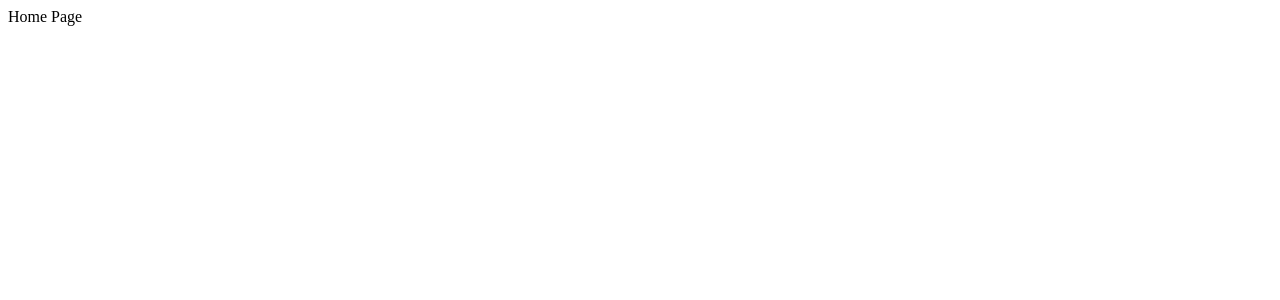
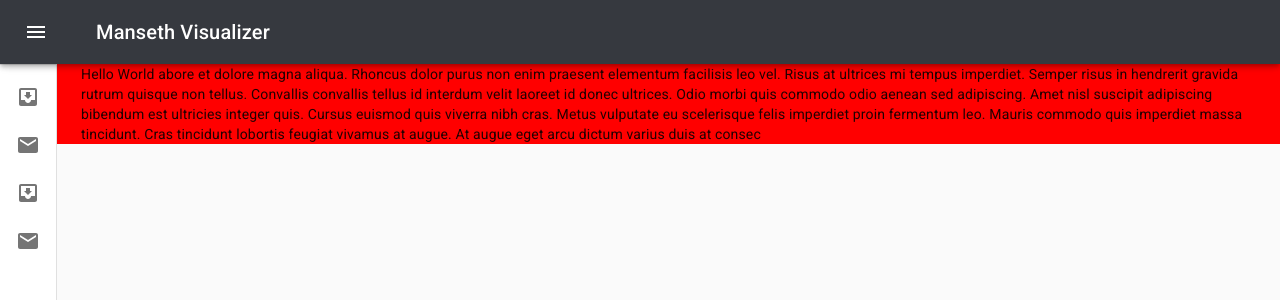
Before and after one commit to ChaseManseth/Manseth-Visualizer2, a React (Create React App) app in the folder client/: page / in a window 1280 px wide. Shown: the top 300 px of the page. Built offline with nearby package versions, Linux system fonts and the light colour scheme.

Commit message:
Started working on the NavBar

```diff
--- a/client/package.json
+++ b/client/package.json
@@ -4,6 +4,7 @@
   "private": true,
   "dependencies": {
     "@material-ui/core": "^4.9.1",
+    "@material-ui/icons": "^4.9.1",
     "@testing-library/jest-dom": "^4.2.4",
     "@testing-library/react": "^9.4.0",
     "@testing-library/user-event": "^7.2.1",
--- a/client/public/index.html
+++ b/client/public/index.html
@@ -7,7 +7,7 @@
     <meta name="theme-color" content="#000000" />
     <meta
       name="description"
-      content="Web site created using create-react-app"
+      content="Manseth Visualizer 2.0"
     />
     <link rel="apple-touch-icon" href="%PUBLIC_URL%/logo192.png" />
     <!--
@@ -24,6 +24,13 @@
       work correctly both with client-side routing and a non-root public URL.
       Learn how to configure a non-root public URL by running `npm run build`.
     -->
+
+    <!-- Font Awesome Import -->
+    <script src="https://kit.fontawesome.com/7dd345925f.js" crossorigin="anonymous"></script>
+
+    <!-- Roboto Font -->
+    <link rel="stylesheet" href="https://fonts.googleapis.com/css?family=Roboto:300,400,500,700&display=swap" />
+
     <title>React App</title>
   </head>
   <body>
--- a/client/src/App.js
+++ b/client/src/App.js
@@ -1,8 +1,11 @@
 // Created By Chase Manseth
 import React, { Component } from 'react';
 import axios from 'axios';
-import { Switch, Route, HashRouter } from 'react-router-dom';
+import { Switch, Route } from 'react-router-dom';
 import Test from './pages/test.js';
+
+// Page Imports
+import Home from './pages/home/home.js';
 
 // This is the main element that gets rendered for the entire web application
 class App extends Component {
@@ -13,7 +16,7 @@
     render() {
         return(
             <div>
-
+                {/* All Routes from / */}
                 <Switch>
                     <Route path="/login">
                         <div>
@@ -26,9 +29,7 @@
                         </div>
                     </Route>
                     <Route path="/">
-                        <div>
-                            Home Page
-                        </div>
+                        <Home/>
                     </Route>
             </Switch>
             </div>
--- /dev/null
+++ b/client/src/components/navbar/guestNavBar.js
@@ -0,0 +1,157 @@
+import React from 'react';
+import clsx from 'clsx';
+import { makeStyles, useTheme } from '@material-ui/core/styles';
+import { Drawer, AppBar, Toolbar, List } from '@material-ui/core';
+import CssBaseline from '@material-ui/core/CssBaseline';
+import Typography from '@material-ui/core/Typography';
+import Divider from '@material-ui/core/Divider';
+import IconButton from '@material-ui/core/IconButton';
+import MenuIcon from '@material-ui/icons/Menu';
+import ChevronLeftIcon from '@material-ui/icons/ChevronLeft';
+import ChevronRightIcon from '@material-ui/icons/ChevronRight';
+import ListItem from '@material-ui/core/ListItem';
+import ListItemIcon from '@material-ui/core/ListItemIcon';
+import ListItemText from '@material-ui/core/ListItemText';
+import InboxIcon from '@material-ui/icons/MoveToInbox';
+import MailIcon from '@material-ui/icons/Mail';
+
+const drawerWidth = 240;
+
+const useStyles = makeStyles(theme => ({
+  root: {
+    display: 'flex',
+  },
+  appBar: {
+    zIndex: theme.zIndex.drawer + 1,
+    transition: theme.transitions.create(['width', 'margin'], {
+      easing: theme.transitions.easing.sharp,
+      duration: theme.transitions.duration.leavingScreen,
+    }),
+    backgroundColor: '#36393f',
+  },
+  appBarShift: {
+    marginLeft: drawerWidth,
+    width: `calc(100% - ${drawerWidth}px)`,
+    transition: theme.transitions.create(['width', 'margin'], {
+      easing: theme.transitions.easing.sharp,
+      duration: theme.transitions.duration.enteringScreen,
+    }),
+  },
+  menuButton: {
+    marginRight: 36,
+  },
+  hide: {
+    display: 'none',
+  },
+  drawer: {
+    width: drawerWidth,
+    flexShrink: 0,
+    whiteSpace: 'nowrap',
+  },
+  drawerOpen: {
+    width: drawerWidth,
+    transition: theme.transitions.create('width', {
+      easing: theme.transitions.easing.sharp,
+      duration: theme.transitions.duration.enteringScreen,
+    }),
+  },
+  drawerClose: {
+    transition: theme.transitions.create('width', {
+      easing: theme.transitions.easing.sharp,
+      duration: theme.transitions.duration.leavingScreen,
+    }),
+    overflowX: 'hidden',
+    width: theme.spacing(5) + 1,
+    [theme.breakpoints.up('sm')]: {
+      width: theme.spacing(7) + 1,
+    },
+  },
+  toolbar: {
+    display: 'flex',
+    alignItems: 'center',
+    justifyContent: 'flex-end',
+    padding: theme.spacing(0, 1),
+    ...theme.mixins.toolbar,
+  },
+  content: {
+    flexGrow: 1,
+    padding: theme.spacing(3),
+  },
+}));
+
+export default function GuestNavBar() {
+  const classes = useStyles();
+  const theme = useTheme();
+  const [open, setOpen] = React.useState(false);
+
+  const handleDrawerOpen = () => {
+    setOpen(true);
+  };
+
+  const handleDrawerClose = () => {
+    setOpen(false);
+  };
+
+  return (
+    <div className={classes.root}>
+      <CssBaseline />
+      {/* Top NavBar */}
+      <AppBar
+        position="fixed"
+        className={clsx(classes.appBar, {
+          [classes.appBarShift]: open,
+        })}
+      >
+        <Toolbar>
+          <IconButton
+            color="inherit"
+            aria-label="open drawer"
+            onClick={handleDrawerOpen}
+            edge="start"
+            className={clsx(classes.menuButton, {
+              [classes.hide]: open,
+            })}
+          >
+            <MenuIcon />
+          </IconButton>
+          <Typography variant="h6" noWrap>
+            Manseth Visualizer
+          </Typography>
+        </Toolbar>
+      </AppBar>
+
+    {/* Side NavBar or Drawer */}
+      <Drawer
+        variant="permanent"
+        className={clsx(classes.drawer, {
+          [classes.drawerOpen]: open,
+          [classes.drawerClose]: !open,
+        })}
+        classes={{
+          paper: clsx({
+            [classes.drawerOpen]: open,
+            [classes.drawerClose]: !open,
+          }),
+        }}
+      >
+        <div className={classes.toolbar}>
+          <IconButton onClick={handleDrawerClose}>
+            {theme.direction === 'rtl' ? <ChevronRightIcon /> : <ChevronLeftIcon />}
+          </IconButton>
+        </div>
+        <Divider />
+
+        {/* The Name of Buttons */}
+        <List>
+          {['Inbox', 'Starred', 'Send email', 'Drafts'].map((text, index) => (
+            <ListItem button key={text}>
+              <ListItemIcon>{index % 2 === 0 ? <InboxIcon /> : <MailIcon />}</ListItemIcon>
+              <ListItemText primary={text} />
+            </ListItem>
+          ))}
+        </List>
+      </Drawer>
+
+    </div>
+  );
+}
--- /dev/null
+++ b/client/src/pages/home/home.js
@@ -0,0 +1,56 @@
+import React from 'react';
+import GuestNavBar from '../../components/navbar/guestNavBar';
+import { withStyles, useTheme } from '@material-ui/core/styles';
+import { Typography, Container,CssBaseline } from '@material-ui/core';
+
+
+const styles = theme => ({
+    toolbar: {
+        display: 'flex',
+        alignItems: 'center',
+        justifyContent: 'flex-end',
+        padding: theme.spacing(0, 1),
+        ...theme.mixins.toolbar,
+    },
+    root: {
+        backgroundColor: 'red',
+        marginLeft: theme.spacing(7) + 1,
+        width: `calc(100% - 57px)`,
+        padddingLeft: theme.spacing(3)
+    }
+});
+
+class Home extends React.Component {
+    constructor(props) {
+        super(props);
+
+        this.state = {
+
+        };
+    }
+
+
+    render() {
+        const { classes } = this.props;
+
+
+        return (
+            <div>
+                <GuestNavBar/>
+                <div className={classes.toolbar} />
+                <Container maxWidth="xl" className={classes.root}>
+                    Hello World abore et dolore magna aliqua. Rhoncus dolor purus non enim praesent elementum
+                    facilisis leo vel. Risus at ultrices mi tempus imperdiet. Semper risus in hendrerit
+                    gravida rutrum quisque non tellus. Convallis convallis tellus id interdum velit laoreet id
+                    donec ultrices. Odio morbi quis commodo odio aenean sed adipiscing. Amet nisl suscipit
+                    adipiscing bibendum est ultricies integer quis. Cursus euismod quis viverra nibh cras.
+                    Metus vulputate eu scelerisque felis imperdiet proin fermentum leo. Mauris commodo quis
+                    imperdiet massa tincidunt. Cras tincidunt lobortis feugiat vivamus at augue. At augue eget
+                    arcu dictum varius duis at consec
+                </Container>
+            </div>
+        );
+    }
+}
+
+export default withStyles(styles)(Home);
```
Also changed, not shown: 1 other file (tests, documents, lock files or other folders).
